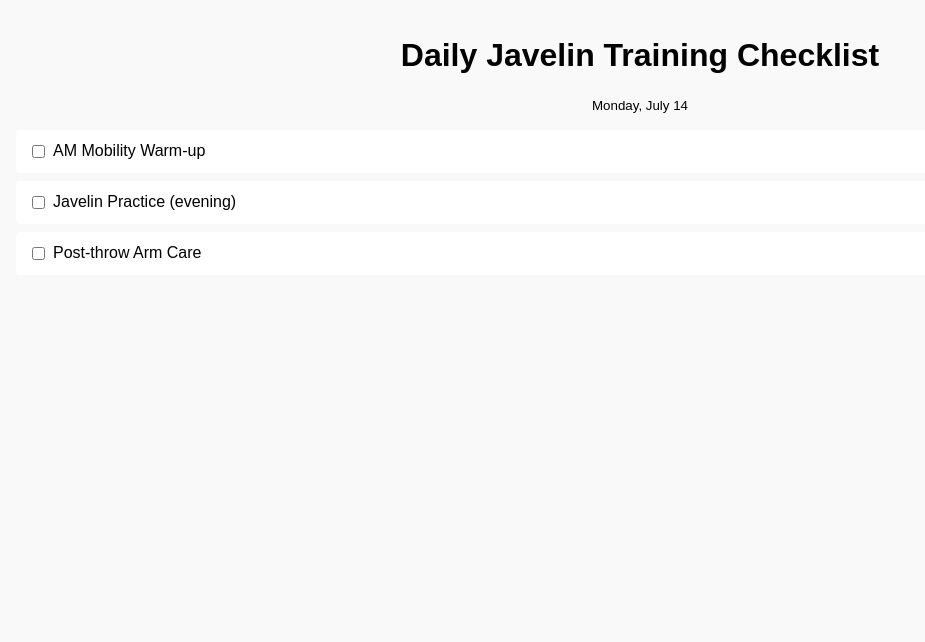
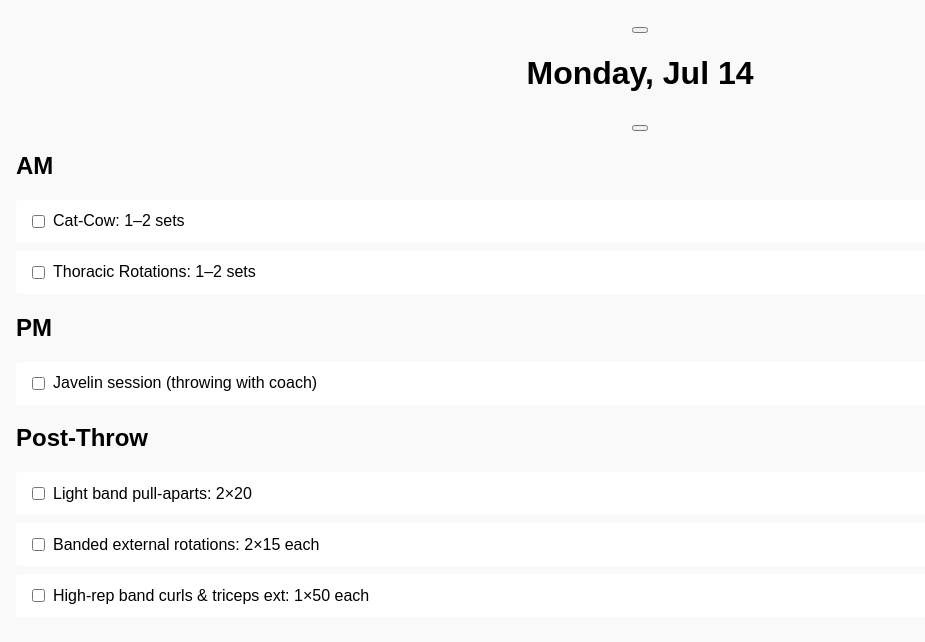
Before and after one commit to gpiazzon/javelintodo, a plain HTML site: page index.html in a window 1280 px wide. Shown: the whole page, without its empty margins (0-925 px from the left). Drawn offline with nearby package versions, Linux system fonts and the light colour scheme.

Commit message:
Update index.html

```diff
--- a/index.html
+++ b/index.html
@@ -4,86 +4,112 @@
   <meta charset="UTF-8" />
   <meta name="viewport" content="width=device-width, initial-scale=1.0" />
   <title>Javelin Training Checklist</title>
+  <link rel="stylesheet" href="style.css" />
   <link rel="manifest" href="manifest.json" />
-  <link rel="stylesheet" href="style.css" />
+  <!-- Lucide icons -->
+  <script src="https://cdn.jsdelivr.net/npm/lucide@latest/dist/lucide.min.js"></script>
 </head>
 <body>
-  <header>
-    <h1>Daily Javelin Training Checklist</h1>
-    <small id="date"></small>
+  <header class="header">
+    <button id="prev-day" class="nav-btn" aria-label="Previous Day"><i data-lucide="chevron-left"></i></button>
+    <h1 id="date" class="date-title"></h1>
+    <button id="next-day" class="nav-btn" aria-label="Next Day"><i data-lucide="chevron-right"></i></button>
   </header>
+
   <main>
-    <ul id="tasks"></ul>
+    <section id="task-container"></section>
   </main>
+
   <script>
+    // Task definitions with detailed to-dos per group
     const tasksByDay = {
-      monday: [
-        'AM Mobility Warm-up',
-        'Javelin Practice (evening)',
-        'Post-throw Arm Care'
+      monday: {
+        AM: [
+          'Cat-Cow: 1–2 sets',
+          'Thoracic Rotations: 1–2 sets'
         ],
-      tuesday: [
-        'Evening Mobility: Hanging + Back Bridge',
-        'Shoulder Prehab',
-        'Optional Barefoot Jog/Hops'
+        PM: [
+          'Javelin session (throwing with coach)'
         ],
-      wednesday: [
-        'Gym: Trap-bar Deadlift & Box Squat',
-        'Split Squats/Lunges & Posterior Chain',
-        'Core Stabilization & Cooldown'
+        'Post-Throw': [
+          'Light band pull-aparts: 2×20',
+          'Banded external rotations: 2×15 each',
+          'High-rep band curls & triceps ext: 1×50 each'
+        ]
+      },
+      tuesday: {
+        'Evening Mobility': [
+          'Hanging passive/active hang: 1–2×60s',
+          'Back Bridge rotations: 1–2×1m'
         ],
-      thursday: [
-        'AM Mobility Warm-up',
-        'Javelin Practice (evening)',
-        'Post-throw Arm Care'
+        'Shoulder Prehab': [
+          'Scapular push-ups: 2×15',
+          'Wall angels: 2×10'
         ],
-      friday: [
-        'Gym: Bench Press & Med Ball Throws',
-        'Upper Back & Rotator Cuff',
-        'Rotational Core Work'
-      ],
-      saturday: [
-        'Evening Mobility: Side Split + Palms to Floor',
-        'Light Conditioning or Active Rest',
-        'Optional Prehab/Massage'
-      ],
-      sunday: [
-        'Evening Mobility: Thrower’s Stretch + Front Split',
-        'Active Rest & Recovery',
-        'Reflection & Nutrition'
+        'Optional': [
+          'Barefoot jog/hops: 5–10min'
         ]
+      },
+      // ... fill for all days similarly
     };
 
-    const today = new Date();
-    const options = { weekday: 'long', month: 'long', day: 'numeric' };
-    document.getElementById('date').textContent = today.toLocaleDateString(undefined, options);
+    const dateEl = document.getElementById('date');
+    const container = document.getElementById('task-container');
+    const navPrev = document.getElementById('prev-day');
+    const navNext = document.getElementById('next-day');
 
-    const weekday = today.toLocaleDateString(undefined, { weekday: 'long' }).toLowerCase();
-    const taskList = tasksByDay[weekday] || [];
-    const ul = document.getElementById('tasks');
+    let currentDate = new Date();
 
-    taskList.forEach((label, idx) => {
+    function renderTasks() {
+      container.innerHTML = '';
+      const dayKey = currentDate.toLocaleDateString(undefined,{weekday:'long'}).toLowerCase();
+      dateEl.textContent = currentDate.toLocaleDateString(undefined, { weekday: 'long', month:'short', day:'numeric' });
+      const dayTasks = tasksByDay[dayKey] || {};
+
+      for (const [group, items] of Object.entries(dayTasks)) {
+        const groupEl = document.createElement('div');
+        groupEl.className = 'task-group';
+        const header = document.createElement('h2');
+        header.textContent = group;
+        groupEl.appendChild(header);
+
+        const ul = document.createElement('ul');
+        items.forEach((task, idx) => {
+          const id = `${dayKey}-${group}-${idx}`;
           const li = document.createElement('li');
-      const id = `task-${idx}`;
-      const checkbox = document.createElement('input');
-      checkbox.type = 'checkbox';
-      checkbox.id = id;
-      checkbox.checked = JSON.parse(localStorage.getItem(id) || false);
-      checkbox.addEventListener('change', () => {
-        localStorage.setItem(id, checkbox.checked);
+          li.className = 'task-item';
+
+          const chk = document.createElement('input');
+          chk.type = 'checkbox';
+          chk.id = id;
+          chk.checked = JSON.parse(localStorage.getItem(id) || false);
+          chk.addEventListener('change', () => {
+            localStorage.setItem(id, chk.checked);
+            li.classList.toggle('completed', chk.checked);
+            // move completed to bottom
+            if (chk.checked) ul.appendChild(li);
+            else ul.insertBefore(li, ul.children[idx]);
           });
-      const labelEl = document.createElement('label');
-      labelEl.htmlFor = id;
-      labelEl.textContent = label;
-      li.appendChild(checkbox);
-      li.appendChild(labelEl);
+
+          const label = document.createElement('label');
+          label.htmlFor = id;
+          label.innerHTML = `<i data-lucide=\"circle\"></i> ${task}`;
+
+          li.appendChild(chk);
+          li.appendChild(label);
+          if (chk.checked) li.classList.add('completed');
           ul.appendChild(li);
         });
+        groupEl.appendChild(ul);
+        container.appendChild(groupEl);
+      }
+      lucide.replace();
+    }
 
-    // register service worker
-    if ('serviceWorker' in navigator) {
-      navigator.serviceWorker.register('sw.js');
-    }
+    navPrev.addEventListener('click', () => { currentDate.setDate(currentDate.getDate() -1); renderTasks(); });
+    navNext.addEventListener('click', () => { currentDate.setDate(currentDate.getDate() +1); renderTasks(); });
+
+    renderTasks();
   </script>
 </body>
 </html>
```
Lines whose indentation alone changed are shown as unchanged.
